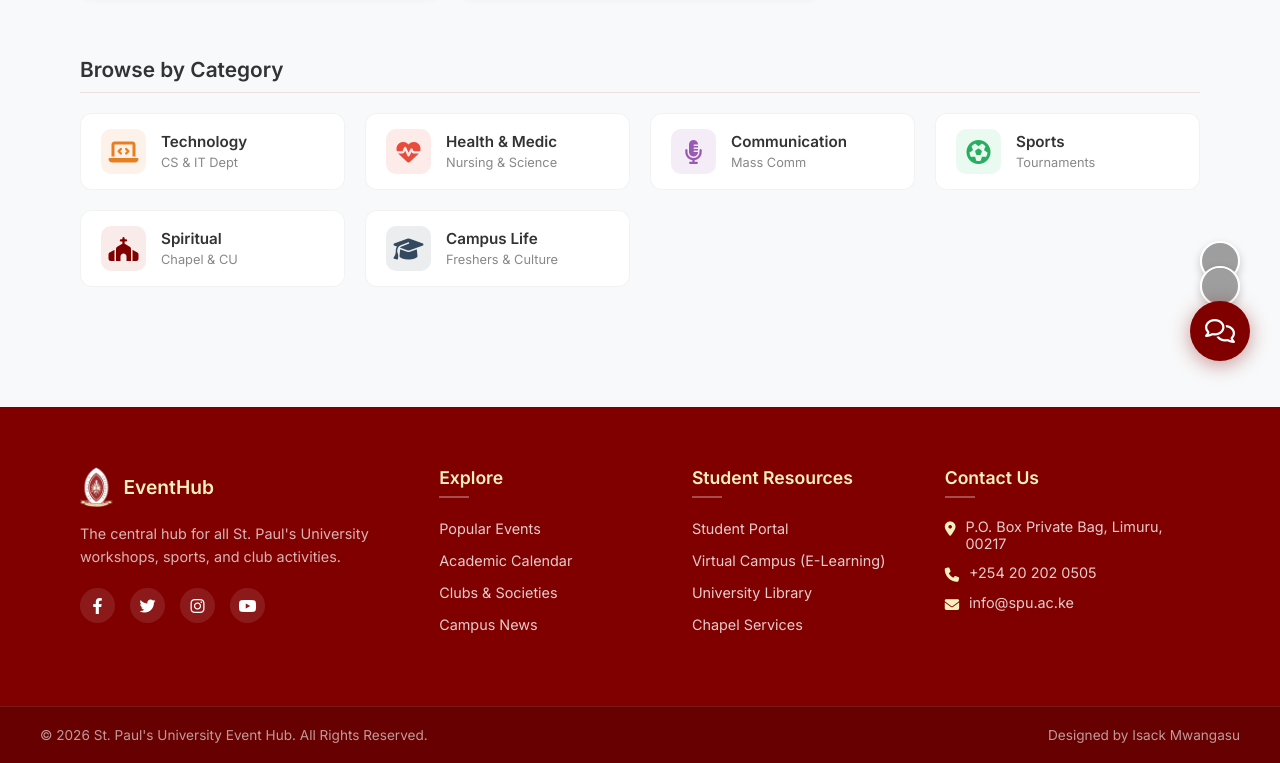
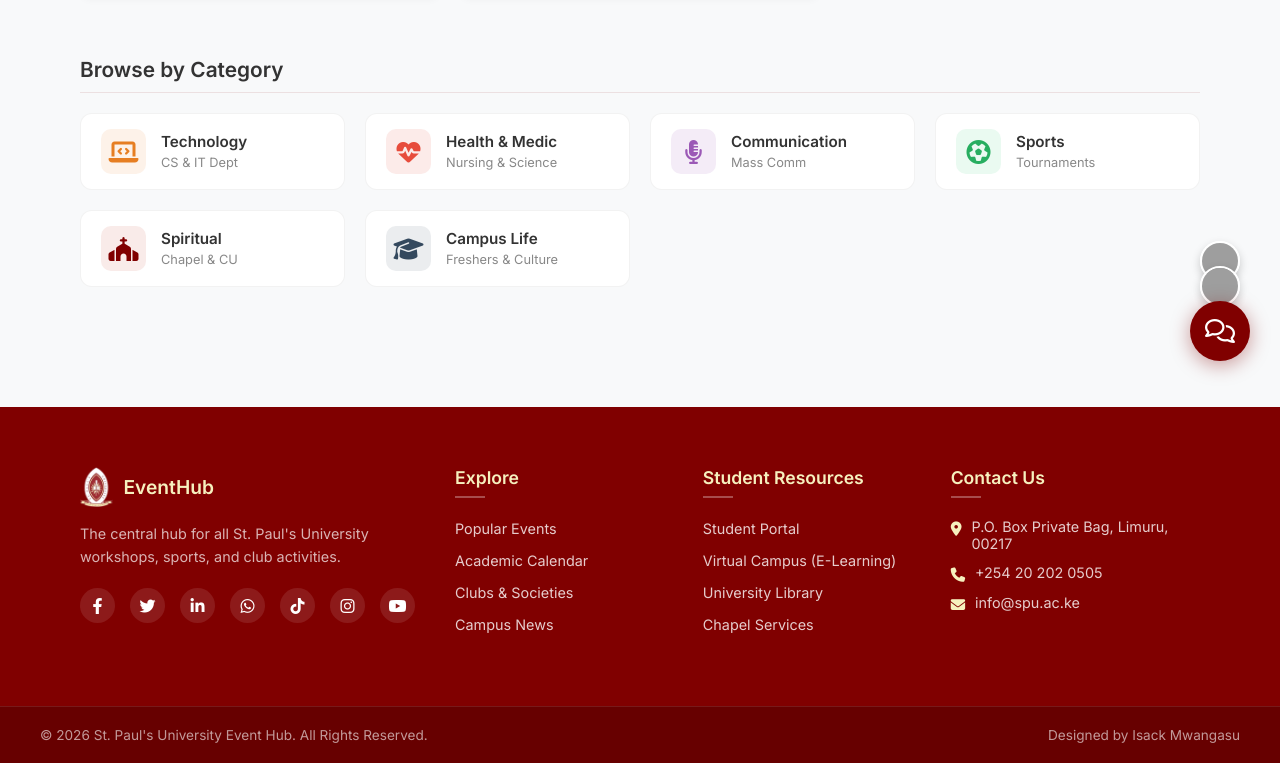
Before and after one commit to Isack-Mwangasu/Event_management_system, a plain HTML site: page index.html in a window 1280 px wide. Shown: the part 409-1172 px from the top of the page. Drawn offline with Linux system fonts and the light colour scheme; grey boxes are pictures that could not be loaded.

Commit message:
added links to the socials

```diff
--- a/index.html
+++ b/index.html
@@ -162,10 +162,19 @@
                 </div>
                 <p class="footer-tagline">The central hub for all St. Paul's University workshops, sports, and club activities.</p>
                 <div class="footer-socials">
-                    <a href="#"><i class="fa-brands fa-facebook-f"></i></a>
-                    <a href="#"><i class="fa-brands fa-twitter"></i></a>
-                    <a href="#"><i class="fa-brands fa-instagram"></i></a>
-                    <a href="#"><i class="fa-brands fa-youtube"></i></a>
+                    <a href="https://www.facebook.com/spukenya" target="_blank"><i class="fa-brands fa-facebook-f"></i></a>
+
+                    <a href="https://x.com/SPUKenya" target="_blank"><i class="fa-brands fa-twitter"></i></a>
+
+                    <a href="https://www.linkedin.com/school/st-pauls-university/posts/?feedView=all" target="_blank" aria-label="LinkedIn"><i class="fa-brands fa-linkedin-in"></i></a>
+
+                    <a href="https://www.whatsapp.com/channel/0029VaIeQbeHrDZYYl5IIe0U" target="_blank" aria-label="WhatsApp"><i class="fa-brands fa-whatsapp"></i></a>
+
+                    <a href="https://www.tiktok.com/@spukenya" target="_blank"   aria-label="TikTok"><i class="fa-brands fa-tiktok"></i></a>
+
+                    <a href="https://www.instagram.com/spukenya" target="_blank"><i class="fa-brands fa-instagram"></i></a>
+
+                    <a href="https://www.youtube.com/@spukenya7300" target="_blank"><i class="fa-brands fa-youtube"></i></a>
                 </div>
             </div>
 
```
